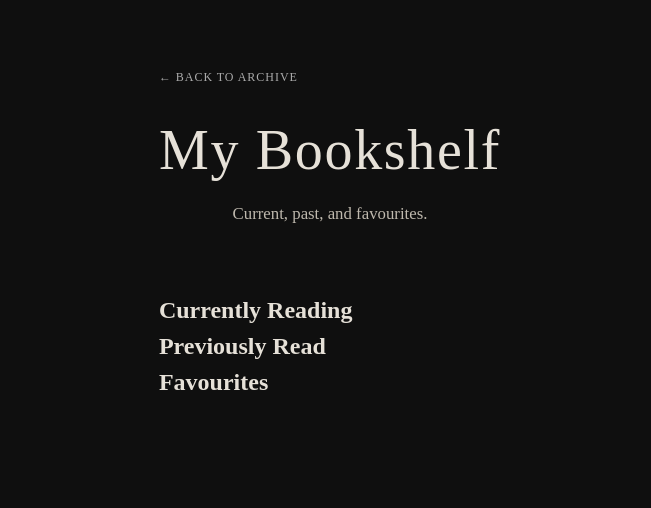
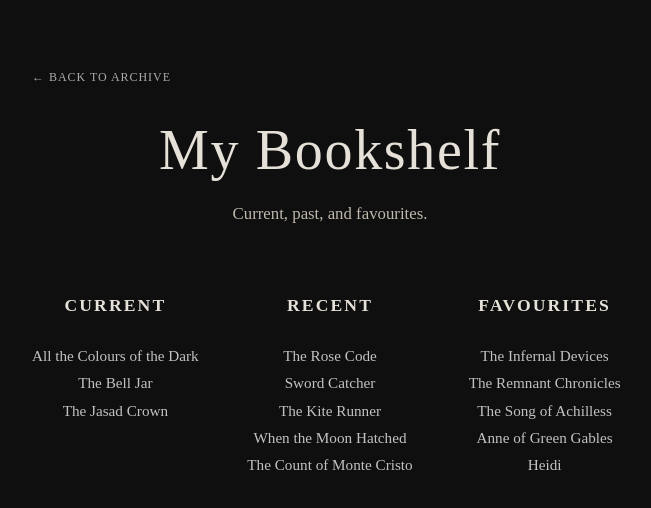
Before and after one commit to enyaf/JADE-2026, a React (Vite) app: page /JADE-2026/bookshelf in a window 1280 px wide. Shown: the top 508 px of the page, without its empty margins (310-961 px from the left). Built offline with nearby package versions, Linux system fonts and the light colour scheme.

Commit message:
booklist

```diff
--- a/src/App.css
+++ b/src/App.css
@@ -199,3 +199,35 @@ body {
   color: #ffffff;
   transform: translateX(-2px);
 }
+
+/* Bookshelf layout */
+.bookshelf-grid {
+  display: grid;
+  grid-template-columns: repeat(3, 1fr);
+  gap: 3rem;
+  max-width: 900px;
+  margin: 0 auto;
+}
+
+.bookshelf-column {
+  text-align: center;
+}
+
+.bookshelf-heading {
+  font-size: 1.1rem;
+  letter-spacing: 0.12em;
+  text-transform: uppercase;
+  margin-bottom: 1.5rem;
+  color: #e6e1d8;
+}
+
+.bookshelf-list {
+  list-style: none;
+  padding: 0;
+}
+
+.bookshelf-list li {
+  font-size: 0.95rem;
+  line-height: 1.8;
+  color: rgba(255, 255, 255, 0.75);
+}
--- a/src/Bookshelf.jsx
+++ b/src/Bookshelf.jsx
@@ -16,12 +16,38 @@ function Bookshelf() {
         </p>
       </header>
 
-      <section>
-        <h2>Currently Reading
-        </h2>
-        <h2>Previously Read</h2>
-        <h2>Favourites</h2>
-      </section>
+      <section className="bookshelf-grid">
+  <div className="bookshelf-column">
+    <h2 className="bookshelf-heading">Current</h2>
+    <ul className="bookshelf-list">
+      <li>All the Colours of the Dark</li>
+      <li>The Bell Jar</li>
+      <li>The Jasad Crown</li>
+    </ul>
+  </div>
+
+  <div className="bookshelf-column">
+    <h2 className="bookshelf-heading">Recent</h2>
+    <ul className="bookshelf-list">
+      <li>The Rose Code</li>
+      <li>Sword Catcher</li>
+      <li>The Kite Runner</li>
+      <li>When the Moon Hatched</li>
+      <li>The Count of Monte Cristo</li>
+    </ul>
+  </div>
+
+  <div className="bookshelf-column">
+    <h2 className="bookshelf-heading">Favourites</h2>
+    <ul className="bookshelf-list">
+      <li>The Infernal Devices</li>
+      <li>The Remnant Chronicles</li>
+      <li>The Song of Achilless</li>
+      <li>Anne of Green Gables</li>
+      <li>Heidi</li>
+    </ul>
+  </div>
+</section>
     </div>
   );
 }
```
